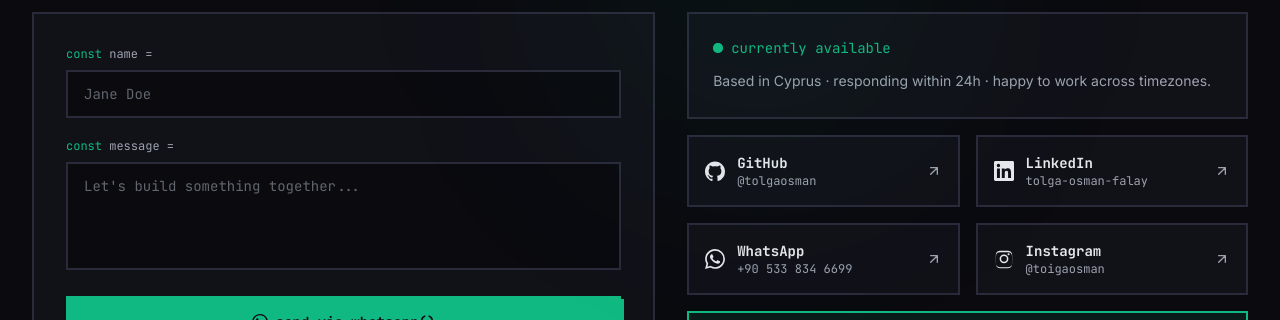
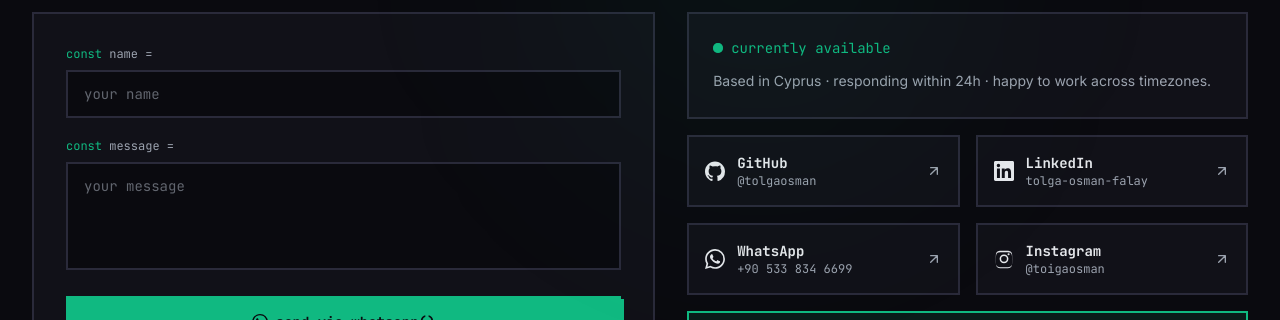
Before and after one commit to tolgaosman/osmanPortfolio, a Next.js app: page / in a window 1280 px wide. Shown: the part 3625-3945 px from the top of the page. Built offline with nearby package versions, Linux system fonts and the light colour scheme.

Commit message:
Update translations.ts

```diff
--- a/data/translations.ts
+++ b/data/translations.ts
@@ -95,9 +95,9 @@ export const en = {
     nameLabel: "name",
     emailLabel: "email",
     messageLabel: "message",
-    namePlaceholder: "Jane Doe",
+    namePlaceholder: "your name",
     emailPlaceholder: "jane@company.com",
-    messagePlaceholder: "Let's build something together...",
+    messagePlaceholder: "your message",
     whatsappLabel: "send_via_whatsapp()",
     emailLabelBtn: "send_via_email()",
     validationNote: "// Please fill in all fields.",
@@ -204,9 +204,9 @@ export const tr: Dict = {
     nameLabel: "isim",
     emailLabel: "e-posta",
     messageLabel: "mesaj",
-    namePlaceholder: "Ayşe Yılmaz",
+    namePlaceholder: "adınız",
     emailPlaceholder: "ayse@sirket.com",
-    messagePlaceholder: "Hadi birlikte bir şeyler geliştirelim...",
+    messagePlaceholder: "mesajınız",
     whatsappLabel: "whatsapptan_gönder()",
     emailLabelBtn: "mail_ile_gönder()",
     validationNote: "// Lütfen tüm alanları doldurun.",
```
